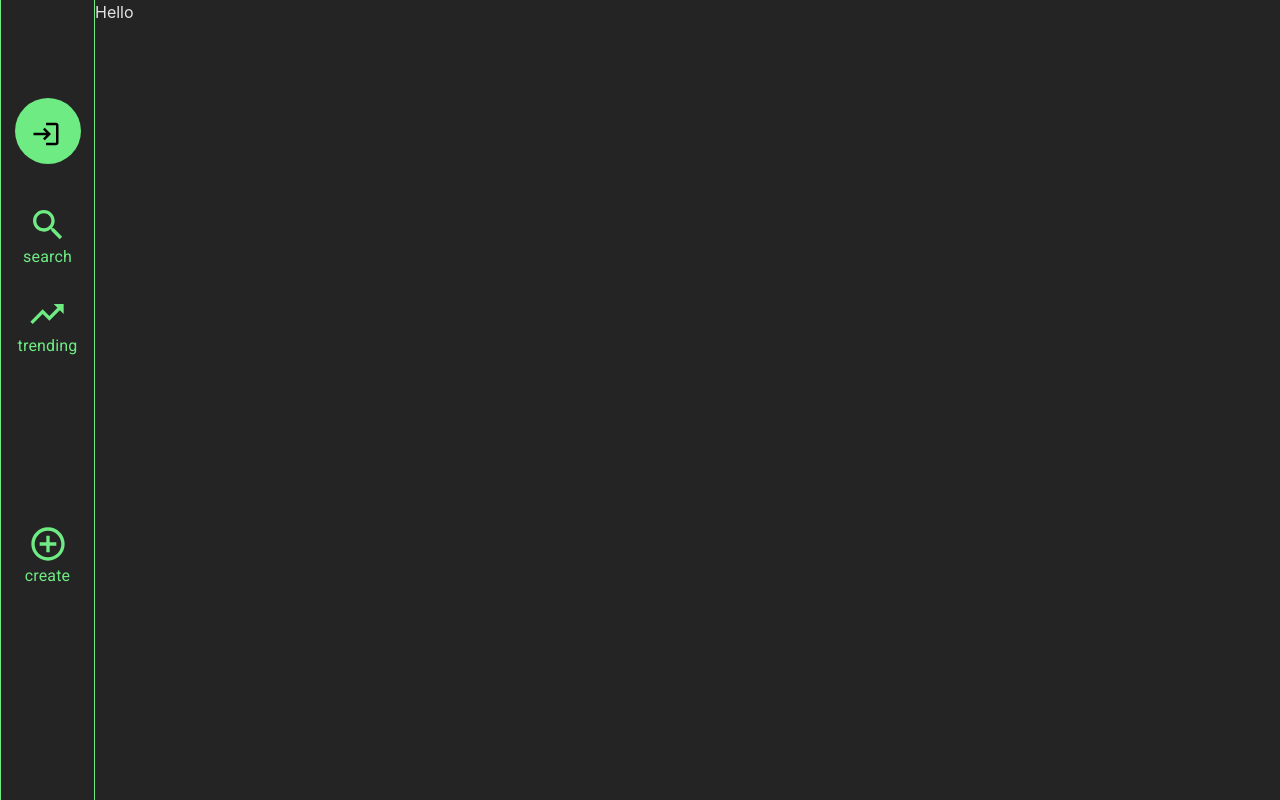
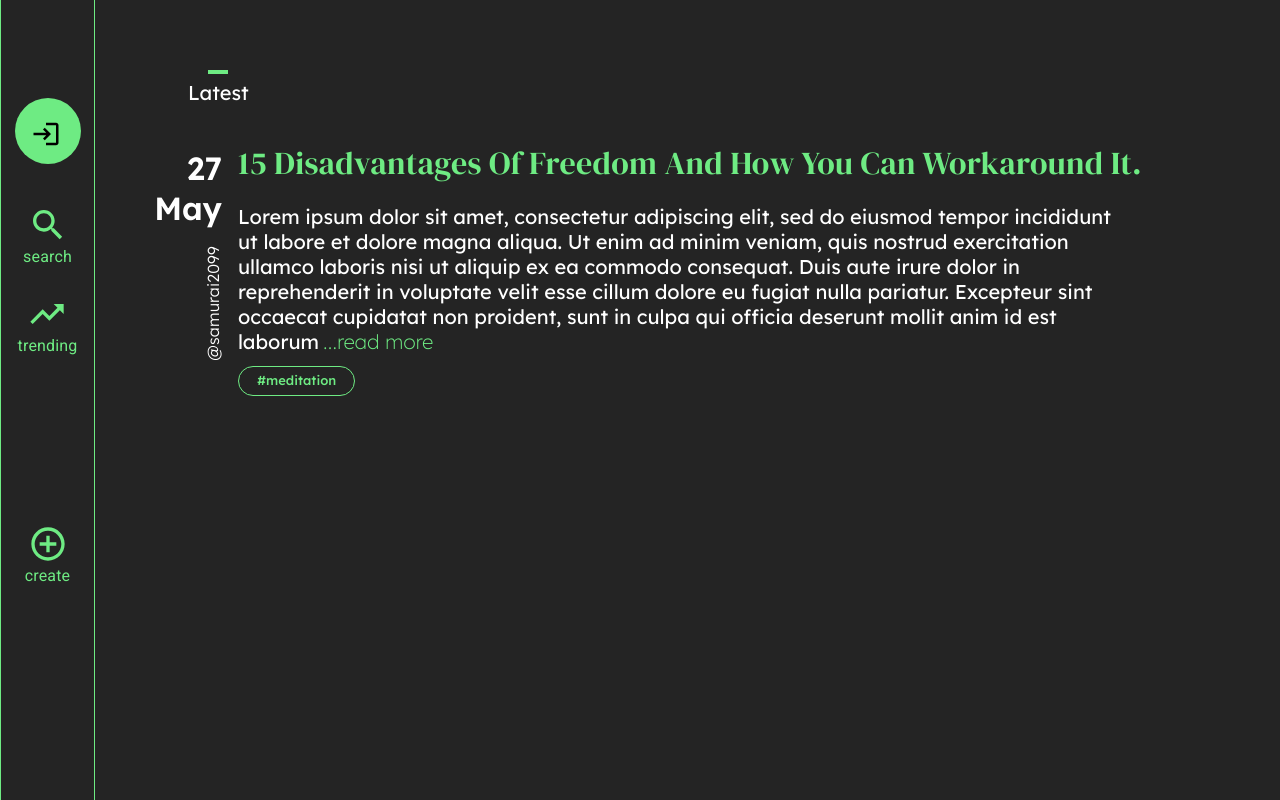
Before and after one commit to akshat-9825/corpora, a React (Vite) app in the folder client/: page / in a window 1280 px wide. Built offline with nearby package versions, Linux system fonts and the light colour scheme.

Commit message:
created post

```diff
--- a/client/index.html
+++ b/client/index.html
@@ -11,7 +11,7 @@
       href="https://fonts.googleapis.com/css?family=DM Serif Display"
       rel="stylesheet" />
     <link
-      href="https://fonts.googleapis.com/css2?family=Lexend+Deca:wght@300&display=swap"
+      href="https://fonts.googleapis.com/css2?family=Lexend+Deca:wght@200;300;400;500;600&display=swap"
       rel="stylesheet" />
     <meta name="viewport" content="initial-scale=1, width=device-width" />
     <title>Corpora</title>
--- a/client/src/CorporaRoutes.tsx
+++ b/client/src/CorporaRoutes.tsx
@@ -1,5 +1,6 @@
 import { BrowserRouter, Routes, Route } from "react-router-dom";
 import Authentication from "./components/Authentication";
+import HomePage from "./pages/HomePage";
 import Layout from "./layout";
 
 function CorporaRoutes() {
@@ -7,7 +8,7 @@ function CorporaRoutes() {
     <BrowserRouter>
       <Layout>
         <Routes>
-          <Route path="/" element={<>Hello</>} />
+          <Route path="/" element={<HomePage />} />
           <Route path="/profile" element={<>profile</>} />
           <Route path="/search" element={<>search</>} />
           <Route path="/trending" element={<>trending</>} />
--- a/client/src/hooks/useUser.tsx
+++ b/client/src/hooks/useUser.tsx
@@ -17,7 +17,7 @@ interface ApiResponse {
 
 const useUser = () => {
   const [cookies] = useCookies(["token"]);
-
+  //TODO: Logout Functionality
   const { data, isError, isLoading } = useQuery<ApiResponse, Error>(
     "user",
     async () => {
--- a/client/src/layout.tsx
+++ b/client/src/layout.tsx
@@ -20,7 +20,11 @@ const Layout = ({ children }: { children: ReactNode }) => {
     );
   } else {
     return (
-      <Box className="row">
+      <Box
+        className="row"
+        sx={{
+          gap: "5.3rem",
+        }}>
         <Box position="static">
           <Box
             className="column flex-ac"
@@ -93,7 +97,7 @@ const Layout = ({ children }: { children: ReactNode }) => {
                 </IconGroup>
               </Box>
             </Link>
-            <Link to="/create">
+            <Link to={isAuthenticated ? "/create" : "/login"}>
               <Box
                 className="full-width"
                 sx={{
@@ -114,7 +118,7 @@ const Layout = ({ children }: { children: ReactNode }) => {
             </Link>
           </Box>
         </Box>
-        <Box>{children}</Box>
+        <div className="full-width">{children}</div>
       </Box>
     );
   }
--- /dev/null
+++ b/client/src/pages/HomePage/Post.tsx
@@ -0,0 +1,101 @@
+import { Box, Typography } from "@mui/material";
+import Tag from "./Tag";
+
+const Post = () => {
+  return (
+    <Box
+      className="row"
+      sx={{
+        gap: "1.7rem",
+        minHeight: "24rem",
+        maxWidth: "112rem",
+      }}>
+      <Box
+        sx={{
+          maxWidth: "7.3rem",
+          position: "relative",
+        }}>
+        <Box
+          sx={{
+            width: "7.4rem",
+            height: "7.4rem",
+            color: "#fff",
+            fontSize: "3.2rem",
+            fontWeight: "600",
+            textAlign: "right",
+            fontFamily: "Lexend Deca",
+            lineHeight: "normal",
+            marginTop: "0.7rem",
+            marginBottom: "1.4rem",
+          }}>
+          27 May
+        </Box>
+        <Typography
+          className="cursor absolute"
+          sx={{
+            transform: "rotate(-90deg) translateX(-50%)",
+            left: "0.8rem",
+            color: "#fff",
+            fontSize: "1.6rem",
+            fontWeight: "300",
+            fontFamily: "Lexend Deca",
+            lineHeight: "normal",
+          }}>
+          @samurai2099
+        </Typography>
+      </Box>
+      <div className="column space-between full-width">
+        <Typography
+          sx={{
+            color: "#6EEB83",
+            fontFamily: "DM Serif Display",
+            fontSize: "3.2rem",
+            lineHeight: "normal",
+          }}>
+          15 Disadvantages Of Freedom And How You Can Workaround It.
+        </Typography>
+        <Box
+          sx={{
+            width: "95%",
+            color: "#fff",
+            fontFamily: "Lexend Deca",
+            fontSize: "2rem",
+            lineHeight: "normal",
+            fontWeight: "400",
+            marginTop: "1.9rem",
+          }}>
+          Lorem ipsum dolor sit amet, consectetur adipiscing elit, sed do
+          eiusmod tempor incididunt ut labore et dolore magna aliqua. Ut enim ad
+          minim veniam, quis nostrud exercitation ullamco laboris nisi ut
+          aliquip ex ea commodo consequat. Duis aute irure dolor in
+          reprehenderit in voluptate velit esse cillum dolore eu fugiat nulla
+          pariatur. Excepteur sint occaecat cupidatat non proident, sunt in
+          culpa qui officia deserunt mollit anim id est laborum
+          <Typography
+            className="cursor"
+            sx={{
+              marginLeft: "0.4rem",
+              display: "inline-flex",
+              textTransform: "lowercase",
+              fontSize: "inherit",
+              color: "#6EEB83",
+              fontFamily: "inherit",
+              fontWeight: "200",
+              lineHeight: "inherit",
+              padding: "0",
+            }}>
+            ...read more
+          </Typography>
+        </Box>
+        <Box
+          sx={{
+            marginTop: "1.2rem",
+          }}>
+          <Tag />
+        </Box>
+      </div>
+    </Box>
+  );
+};
+
+export default Post;
--- /dev/null
+++ b/client/src/pages/HomePage/Tag.tsx
@@ -0,0 +1,24 @@
+import { Box } from "@mui/material";
+
+const Tag = () => {
+  return (
+    <Box
+      className="column flex-c"
+      sx={{
+        borderRadius: "10rem",
+        border: "0.1rem solid #6EEB83",
+        background: "rgba(110, 235, 131, 0.00)",
+        height: "3rem",
+        width: "fit-content",
+        padding: "0.7rem 1.8rem",
+        color: "#6EEB83",
+        fontFamily: "Lexend Deca",
+        fontSize: "1.3rem",
+        fontWeight: "500",
+      }}>
+      #meditation
+    </Box>
+  );
+};
+
+export default Tag;
--- /dev/null
+++ b/client/src/pages/HomePage/index.tsx
@@ -0,0 +1,39 @@
+import { Box } from "@mui/material";
+import Post from "./Post";
+
+const HomePage = () => {
+  return (
+    <Box className="full-width column">
+      <Box
+        className="column flex-c"
+        sx={{
+          width: "fit-content",
+          marginLeft: "4rem",
+          marginTop: "7rem",
+          color: "#FFF",
+          fontFamily: "Lexend Deca",
+          fontSize: "2rem",
+          gap: "0.4rem",
+        }}>
+        <Box
+          sx={{
+            width: "2rem",
+            height: "0.4rem",
+            background: "#6EEB83",
+          }}
+        />
+        Latest
+      </Box>
+      <Box
+        sx={{
+          marginTop: "3.3rem",
+          width: "90%",
+          gap: "3.3rem",
+        }}>
+        <Post />
+      </Box>
+    </Box>
+  );
+};
+
+export default HomePage;
--- a/client/src/styles/global.scss
+++ b/client/src/styles/global.scss
@@ -20,25 +20,12 @@ html {
   font-size: 10px;
 }
 
-#root {
-  height: 100%;
-  width: 100%;
-
-  --background-color: #dae5f5;
-  --group-hover-color: #eaeff4;
-  --group-selected-color: #2f2f2f2b;
-  --button-color: #16008b;
-  --button-text-color: #fff;
-  --button-hover-color: #0047ff;
-  --header-background-color: #001f8b;
-}
-
 body {
   margin: 0;
-  display: flex;
   width: 100%;
   min-height: 100vh;
   font-size: $body-font-size;
+  overflow-x: hidden;
 }
 
 a {
```
